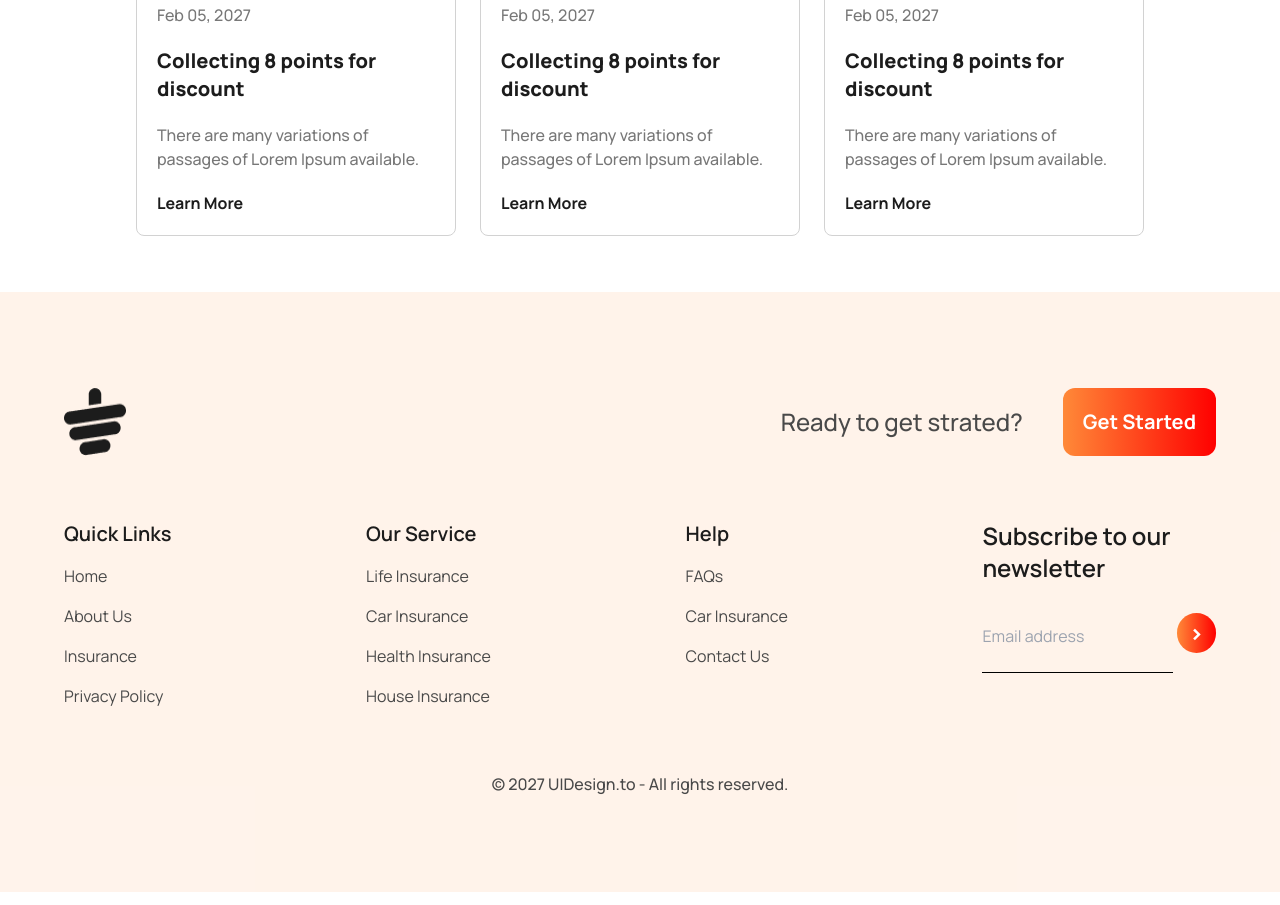
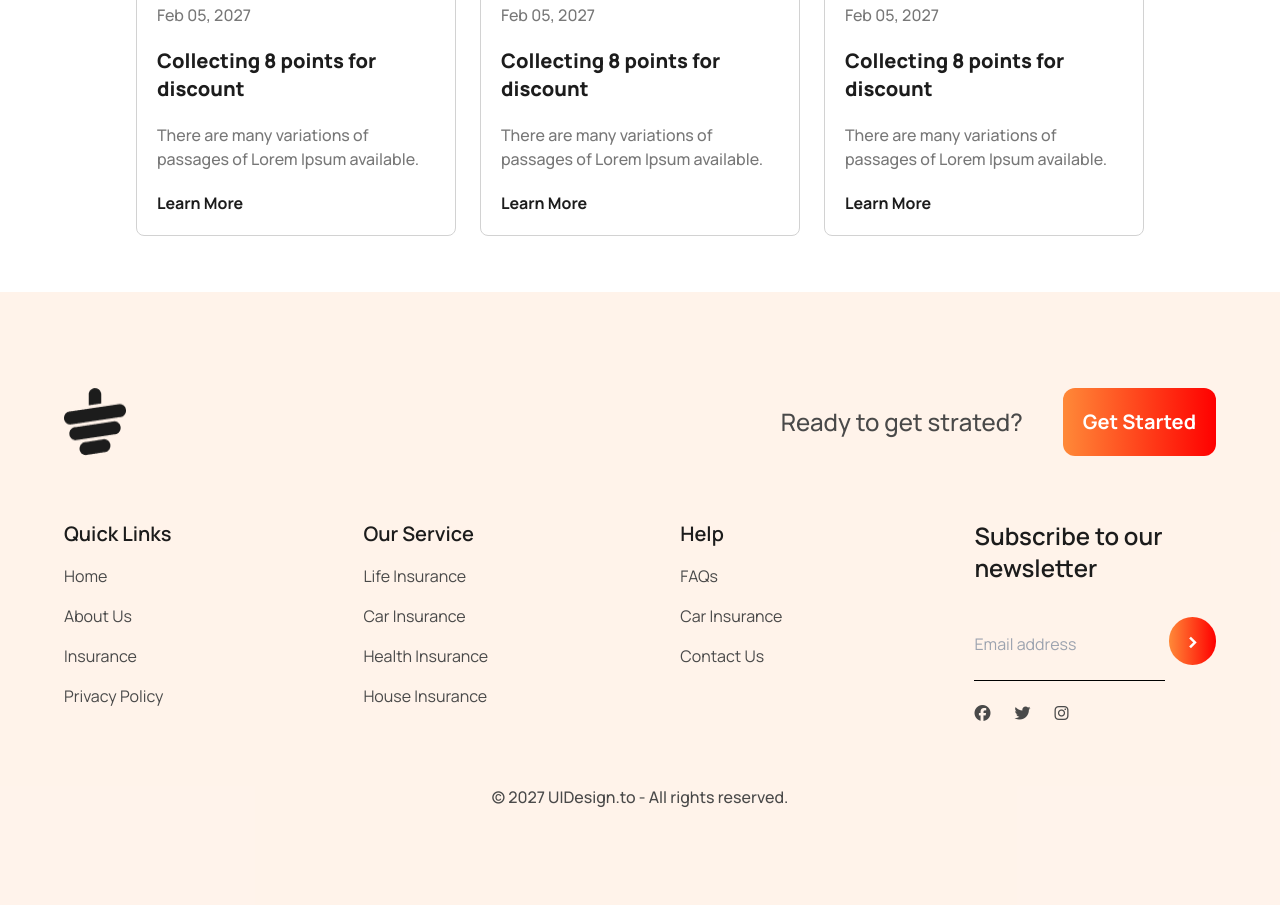
Before and after one commit to SatirthaRoy/teaShop, a plain HTML site: page index.html in a window 1280 px wide. Shown: the part 3279-4184 px from the top of the page. Drawn offline with nearby package versions, Linux system fonts and the light colour scheme.

Commit message:
all doone

```diff
--- a/index.html
+++ b/index.html
@@ -13,6 +13,8 @@
   <link href="https://cdn.jsdelivr.net/npm/daisyui@4.6.0/dist/full.min.css" rel="stylesheet" type="text/css" />
   <script src="https://cdn.tailwindcss.com"></script>
 
+  <!-- fontawesome icons -->
+  <script src="https://kit.fontawesome.com/db93f1de2a.js" crossorigin="anonymous"></script>
   <!-- style -->
   <style>
     * {
@@ -247,7 +249,7 @@
   </main>
   <footer class="bg-[#FF89381A]">
     <div class="max-w-6xl mx-auto lg:py-24 py-10 space-y-16">
-      <div class="flex justify-between">
+      <div class="flex justify-between lg:flex-nowrap flex-wrap">
         <img src="./images/cup.png" alt="magi">
         <div class="flex items-center gap-10">
           <span class="text-[#494949] text-2xl font-medium">Ready to get strated?</span>
@@ -256,7 +258,7 @@
       </div>
 
       <!-- container -->
-      <div class="flex justify-between">
+      <div class="flex justify-between flex-wrap lg:flex-nowrap gap-8">
         <!-- item -->
         <div class="text-base font-normal text-[#494949] space-y-4">
           <h3 class="text-dark font-semibold text-xl">Quick Links</h3>
@@ -284,9 +286,14 @@
         </div>
 
         <!-- item -->
-        <div class="text-base font-normal text-[#494949] space-y-4">
+        <div class="text-base font-normal text-[#494949] space-y-6">
           <h3 class="text-dark font-semibold text-2xl">Subscribe to our <br> newsletter</h3>
-          <input type="email" name="" id="" placeholder="Email address" class="py-6 bg-transparent border-b border-[black]"> <button class="px-3 py-1 bg-gradient-to-l from-[#F00] to-[#FF8938] rounded-full text-white font-bold text-2xl">></button>
+          <input type="email" name="" id="" placeholder="Email address" class="py-6 bg-transparent border-b border-[black]"> <button class="px-4 py-2 bg-gradient-to-l from-[#F00] to-[#FF8938] rounded-full text-white font-bold text-2xl">></button>
+          <div class="flex gap-6">
+            <i class="fa-brands fa-facebook"></i>
+            <i class="fa-brands fa-twitter"></i>
+            <i class="fa-brands fa-instagram"></i>
+          </div>
         </div>
 
       </div>
```
